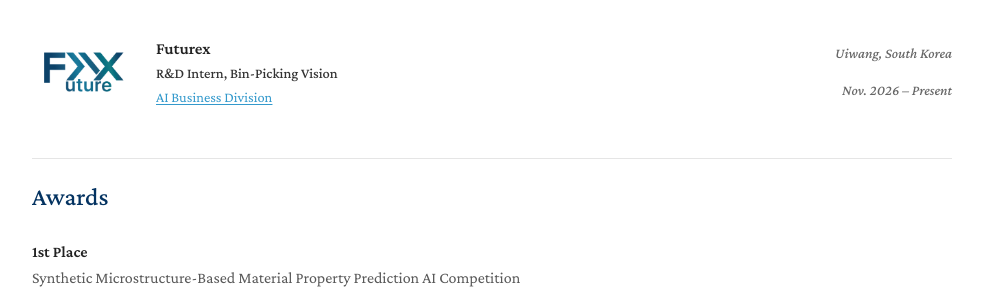
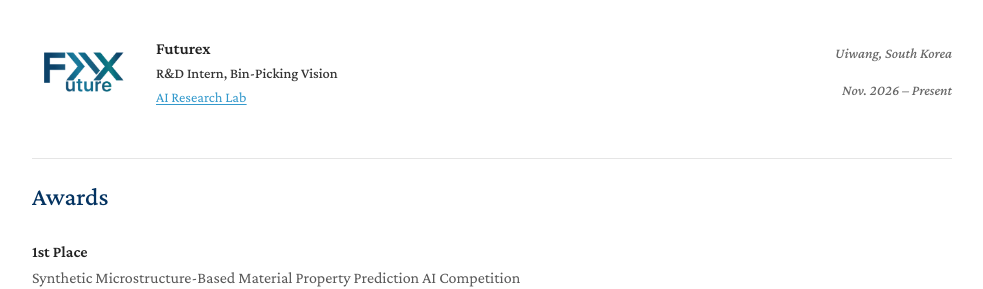
Before and after one commit to YONGJI04/yongji04.github.io, a Jekyll site: the page built from index.md, in a window 1280 px wide. Shown: the part 1196-1485 px from the top of the page, without its empty margins (148-1131 px from the left). Built offline with Jekyll 4.4.1, drawn with Linux system fonts in a browser that asks for light colours; a style sheet for code colours, icons or effects is not loaded; our own code applies the rules of GitHub Pages for plain Markdown files.

Commit message:
Futurex: AI Business Division -> AI Research Lab (CV and site)

```diff
--- a/_data/experience.yml
+++ b/_data/experience.yml
@@ -13,6 +13,6 @@ main:
     location: Uiwang, South Korea
     status: Nov. 2026 – Present
     role: R&D Intern, Bin-Picking Vision
-    lab: AI Business Division
+    lab: AI Research Lab
     lab_url: https://f2x.ai
     logo: /assets/img/futurex-logo.png
--- a/tools/gen_cv.py
+++ b/tools/gen_cv.py
@@ -181,7 +181,7 @@ def build(out=DEFAULT_OUT):
     def experience(c):
         c.section("Experience")
         c.entry(["Visual Intelligence Lab."], sub="Undergraduate Intern, Advisor: Heeseok Oh, Sep. 2026 – Present", size=EXP_SIZE)
-        c.entry(["Futurex, AI Business Division"],
+        c.entry(["Futurex, AI Research Lab"],
                 sub="R&D Intern, Bin-Picking Vision, Nov. 2026 – Present",
                 size=EXP_SIZE)
 
```
Also changed, not shown: 1 other file.
